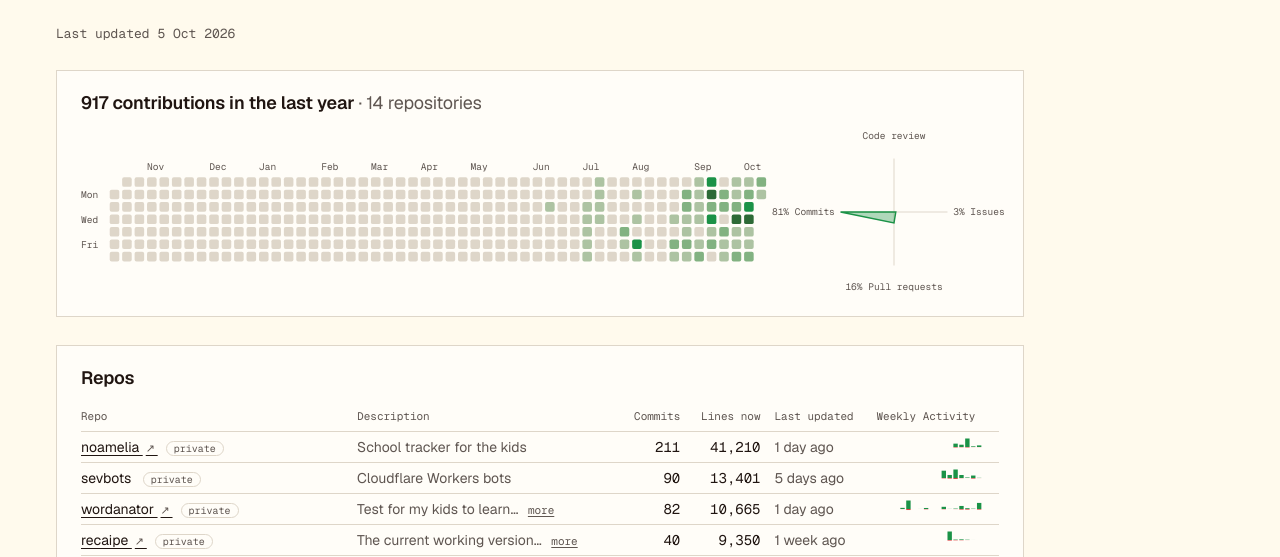
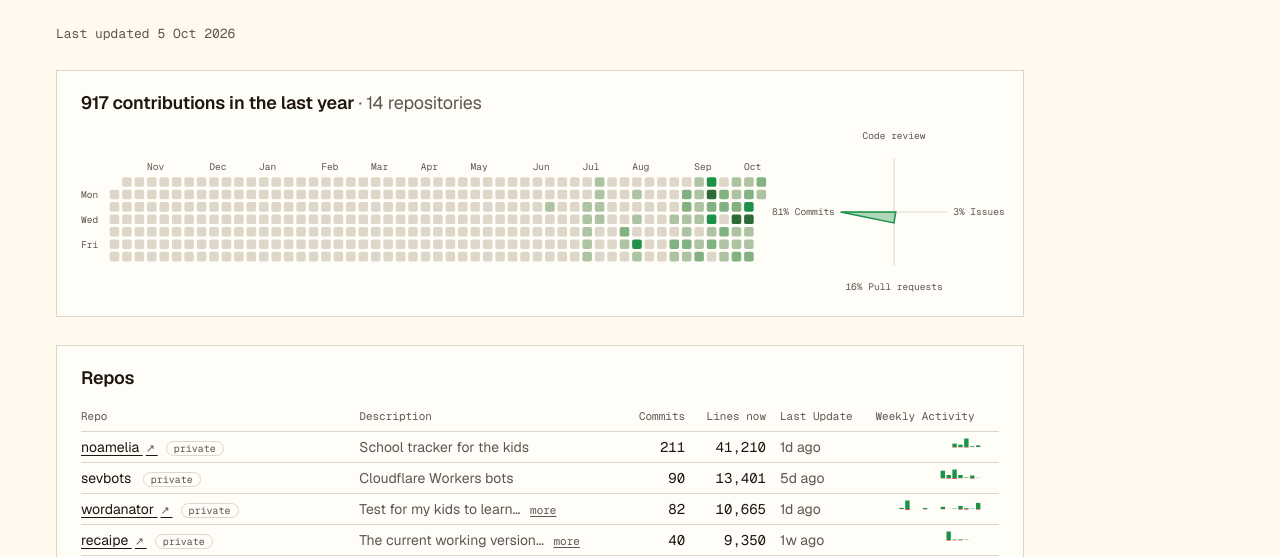
Before and after one commit to sevitz/sevitzdotcom, an Astro site: page /stats-for-geeks in a window 1280 px wide. Shown: the part 395-952 px from the top of the page. Built offline with nearby package versions, Linux system fonts and the light colour scheme; Astro itself is replaced by a stand-in of ours.

Commit message:
Stats table: "Last Update" header and compact relative times
Header is now "Last Update" and the wording is compact: today, 4d ago,
1w ago, 5m ago (months), 1y ago, 1y 3m ago.

Co-Authored-By: Claude Sonnet 5.5 <noreply@anthropic.com>

```diff
--- a/src/components/stats/RepoTable.astro
+++ b/src/components/stats/RepoTable.astro
@@ -25,7 +25,7 @@ const buildTime = new Date();
         <th scope="col">Description</th>
         <th scope="col" class="num">Commits</th>
         <th scope="col" class="num">Lines now</th>
-        <th scope="col">Last updated</th>
+        <th scope="col">Last Update</th>
         <th scope="col">Weekly Activity</th>
       </tr>
     </thead>
--- a/src/lib/relative-time.ts
+++ b/src/lib/relative-time.ts
@@ -1,12 +1,13 @@
 const DAY = 864e5;
 
-/** "today", "3 days ago", "2 weeks ago", "5 months ago", "2 years ago". */
+/** "today", "4d ago", "1w ago", "5m ago" (months), "1y ago", "1y 3m ago". */
 export function relativeTime(iso: string, now: Date = new Date()): string {
   const days = Math.floor((now.getTime() - new Date(iso).getTime()) / DAY);
-  const ago = (n: number, unit: string) => `${n} ${unit}${n === 1 ? "" : "s"} ago`;
   if (days < 1) return "today";
-  if (days < 7) return ago(days, "day");
-  if (days < 30) return ago(Math.floor(days / 7), "week");
-  if (days < 365) return ago(Math.floor(days / 30), "month");
-  return ago(Math.floor(days / 365), "year");
+  if (days < 7) return `${days}d ago`;
+  if (days < 30) return `${Math.floor(days / 7)}w ago`;
+  if (days < 365) return `${Math.floor(days / 30)}m ago`;
+  const years = Math.floor(days / 365);
+  const months = Math.min(11, Math.floor((days % 365) / 30));
+  return months > 0 ? `${years}y ${months}m ago` : `${years}y ago`;
 }
--- a/src/pages/stats-for-geeks.astro
+++ b/src/pages/stats-for-geeks.astro
@@ -45,7 +45,7 @@ const { contributions } = stats;
     <section class="stats-card" aria-labelledby="repos-title">
       <h2 class="stats-card-title" id="repos-title">Repos</h2>
       <RepoTable repos={stats.repos} totals={stats.totals} weeks={stats.weeks} />
-      <p class="stats-caption">Descriptions and links come from each repo's GitHub page. Click a clipped description to read the rest. Last updated is the latest commit.</p>
+      <p class="stats-caption">Descriptions and links come from each repo's GitHub page. Click a clipped description to read the rest. Last Update is the latest commit.</p>
     </section>
 
     <section class="stats-card" aria-labelledby="loc-title">
```
